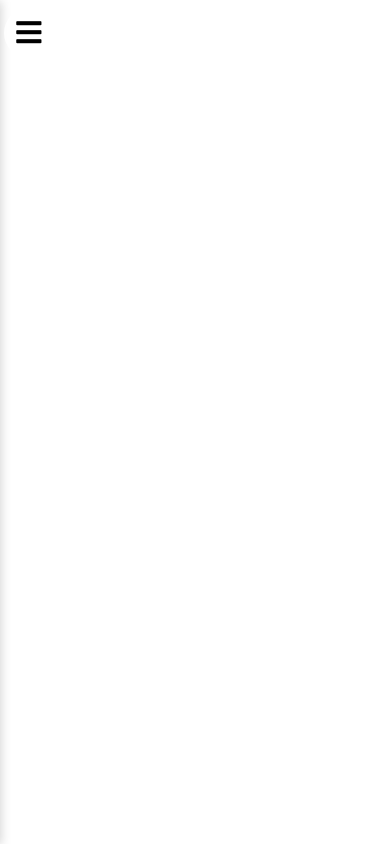
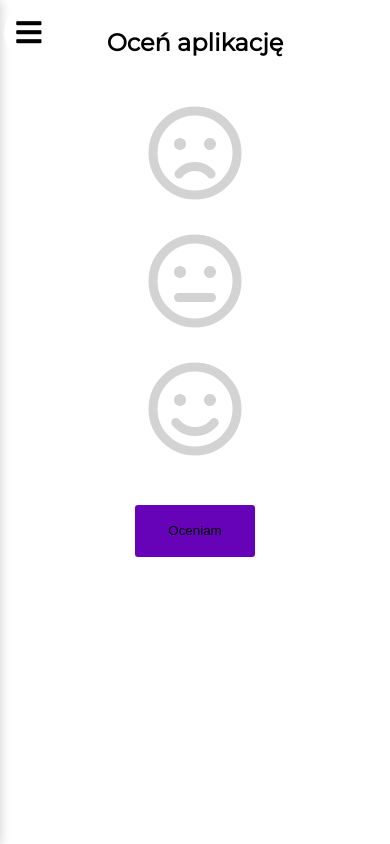
Before and after one commit to justynamak/Kalkulator-wydatkow, a React (Create React App) app: page /Kalkulator-wydatkow-React/ocena in a window 390 px wide. Built offline with nearby package versions, Linux system fonts and the light colour scheme.

Commit message:
dodano rating

```diff
--- a/public/index.html
+++ b/public/index.html
@@ -2,7 +2,7 @@
 <html lang="pl">
   <head>
     <meta charset="UTF-8" />
-    <meta name="viewport" content="width=device-width, initial-scale=1.0" />
+    <meta name="viewport" content="width=device-width, user-scalable=no" />
     <meta http-equiv="X-UA-Compatible" content="ie=edge" />
     <title>Kalkulator wydatków</title>
     <link
--- /dev/null
+++ b/src/components/About.css
@@ -0,0 +1,20 @@
+.about-wrapper {
+  display: flex;
+  margin-top: 2rem;
+  align-items: center;
+}
+.about-wrapper .fas {
+  color: lightgray;
+  border: 3px solid lightgray;
+  border-radius: 20px;
+  padding: 30px;
+  width: 100px;
+  height: 100px;
+  display: flex;
+  justify-content: center;
+  align-items: center;
+}
+.about-wrapper p {
+  margin-left: 2rem;
+  max-width: 50%;
+}
--- a/src/components/About.js
+++ b/src/components/About.js
@@ -1,9 +1,12 @@
 import React from "react";
+import "./About.css";
 
 const About = () => {
   return (
     <>
       <h2>O aplikacji</h2>
+      <div className="about-wrapper">
+        <i class="fas fa-rocket fa-5x"></i>
         <p>
           Projekt stworzony w oparciu o bibliotekę React i środowisko
           create-react-app. Aplikacja umożliwia dodawanie i usuwanie wydatków.
@@ -11,6 +14,7 @@ const About = () => {
           Program umożliwia zapisywanie wydatków. Nawet po opuszczeniu
           przeglądarki twoje wydatki będę nadal dostępne!
         </p>
+      </div>
     </>
   );
 };
--- a/src/components/App.css
+++ b/src/components/App.css
@@ -149,3 +149,9 @@ button {
     width: 100%;
   }
 }
+@media all and (max-width: 770px) {
+  h1,
+  h2 {
+    text-align: center;
+  }
+}
--- a/src/components/App.js
+++ b/src/components/App.js
@@ -5,6 +5,7 @@ import Calculator from "./Calculator";
 import Navigation from "./Navigation";
 import About from "./About";
 import Setup from "./Setup";
+import Rating from "./Rating";
 
 class App extends Component {
   state = {
@@ -108,6 +109,10 @@ class App extends Component {
                   />
                 )}
               />
+              <Route
+                path="/Kalkulator-wydatkow-React/ocena"
+                render={() => <Rating colorTheme={this.state.colorTheme} />}
+              />
             </Switch>
           </div>
         </div>
--- a/src/components/Item.css
+++ b/src/components/Item.css
@@ -57,17 +57,17 @@ input {
     text-align: left;
     font-size: 1rem;
     display: block;
+    padding: 0;
   }
   .item__date {
     order: -1;
   }
   .item__label {
     display: inline-block;
-    padding-right: 2rem;
     float: left;
     width: 50%;
     margin: 0;
-    line-height: 1.5;
+    line-height: 2;
   }
   .item__label p {
     float: right;
@@ -79,7 +79,7 @@ input {
     float: right;
     width: 50%;
     font-size: 1rem;
-    line-height: 1.5;
+    line-height: 2;
   }
   .close {
     display: inline-block;
--- /dev/null
+++ b/src/components/Rating.css
@@ -0,0 +1,33 @@
+.rating-wrapper {
+  display: flex;
+  margin-top: 2rem;
+}
+.rating-wrapper .far {
+  padding-right: 2rem;
+  color: lightgray;
+  cursor: pointer;
+}
+.rating-button {
+  margin-top: 2rem;
+  border: none;
+  width: 120px;
+  height: 52px;
+}
+.rating-msg {
+  padding-top: 1rem;
+}
+@media all and (max-width: 770px) {
+  .rating-wrapper {
+    flex-direction: column;
+    align-items: center;
+  }
+  .rating-wrapper .far {
+    padding: 1rem 0;
+  }
+  .rating-button {
+    margin: 2rem auto;
+  }
+  .rating-msg {
+    text-align: center;
+  }
+}
--- /dev/null
+++ b/src/components/Rating.js
@@ -0,0 +1,77 @@
+import React, { Component } from "react";
+import "./Rating.css";
+
+class Rating extends Component {
+  state = {
+    active: ""
+  };
+  handleClick = e => {
+    this.setState({
+      active: e.target.id
+    });
+  };
+  handleClickButton = () => {
+    if (!this.state.msg) {
+      this.setState({
+        active: "",
+        msg: "Dziękuję za oddanie głosu"
+      });
+    } else {
+      this.setState({
+        active: "",
+        msgErr: "Twój głos został oddany. Nie możesz zagłosować ponownie."
+      });
+    }
+  };
+  render() {
+    const { colorTheme } = this.props;
+    return (
+      <>
+        <h2>Oceń aplikację</h2>
+        <div className="rating-wrapper">
+          <i
+            className="far fa-frown fa-6x"
+            id="bad"
+            onClick={this.handleClick}
+            style={
+              this.state.active === "bad" ? { color: `${colorTheme}` } : null
+            }
+          ></i>
+          <i
+            className="far fa-meh fa-6x"
+            id="neutral"
+            onClick={this.handleClick}
+            style={
+              this.state.active === "neutral"
+                ? { color: `${colorTheme}` }
+                : null
+            }
+          ></i>
+          <i
+            className="far fa-smile fa-6x"
+            id="super"
+            onClick={this.handleClick}
+            style={
+              this.state.active === "super" ? { color: `${colorTheme}` } : null
+            }
+          ></i>
+        </div>
+        <button
+          className="rating-button"
+          style={{ backgroundColor: `${colorTheme}` }}
+          onClick={this.handleClickButton}
+        >
+          Oceniam
+        </button>
+        {this.state.msg && !this.state.msgErr ? (
+          <p className="rating-msg">{this.state.msg}</p>
+        ) : null}
+        {this.state.msgErr ? (
+          <p className="rating-msg">{this.state.msgErr}</p>
+        ) : null}
+      </>
+    );
+  }
+}
+
+export default Rating;
```
Also changed, not shown: src/components/Contact.js (added). Lines whose indentation alone changed are shown as unchanged.
